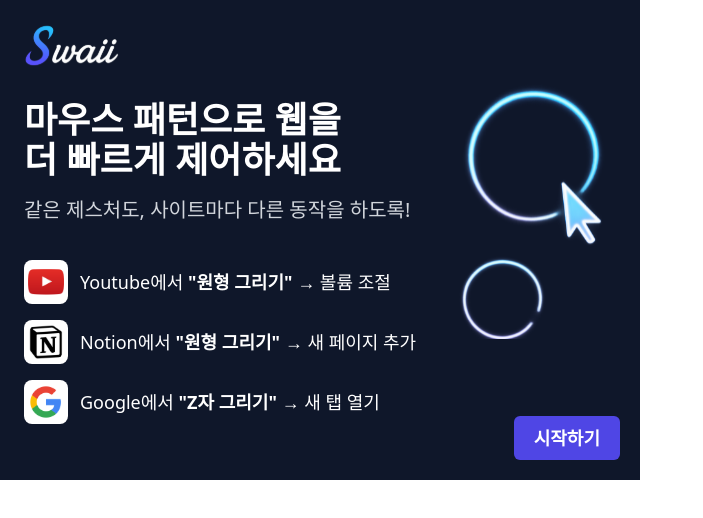
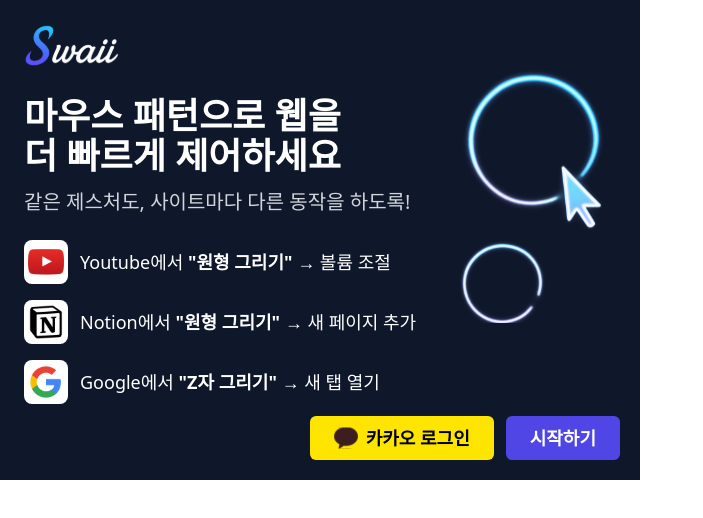
Before and after one commit to Eun0713/swaii-extension, a React (Vite) app: page / in a window 1280 px wide. Shown: the top 518 px of the page, without its empty margins (0-703 px from the left). Built offline with nearby package versions, Linux system fonts and the light colour scheme.

Commit message:
feat: 카카오 로그인 버튼 추가 및 버튼 정렬 개선

```diff
--- a/src/components/common/Button.jsx
+++ b/src/components/common/Button.jsx
@@ -15,12 +15,13 @@ const Button = ({
     danger: "bg-red-500 text-white",
     neutralDanger: "bg-zinc-600 text-white",
     muted: "bg-slate-900 text-white",
+    kakao: "bg-[#FEE500] text-black",
   };
 
   const sizes = {
     sm: "text-sm px-3 py-1",
     md: "text-base px-4 py-1",
-    lg: "text-lg px-5 py-2",
+    lg: "text-lg px-6 py-2",
   };
 
   return (
--- a/src/pages/EntryPoint.jsx
+++ b/src/pages/EntryPoint.jsx
@@ -1,6 +1,7 @@
 import { useNavigate } from "react-router-dom";
 
 import GestureCircleCursor from "@/assets/gestures/circle-gesture.svg";
+import KakaoIcon from "@/assets/logos/logo-kakao.svg?react";
 import LogoSwaii from "@/assets/logos/logo-swaii.svg?react";
 import Button from "@/components/common/Button";
 import { gestureItems } from "@/constants/gestureItems";
@@ -13,19 +14,19 @@ const EntryPoint = () => {
       <img
         src={GestureCircleCursor}
         alt="Gesture Circle"
-        className="absolute right-6 top-20 w-[160px]"
+        className="absolute right-6 top-16 w-[160px]"
       />
       <LogoSwaii />
 
-      <div className="mt-8 text-4xl font-bold">
+      <div className="mt-7 text-4xl font-bold">
         마우스 패턴으로 웹을 <br /> 더 빠르게 제어하세요
       </div>
 
-      <p className="mt-4 text-xl text-gray-300">
+      <p className="mt-3 text-xl text-gray-300">
         같은 제스처도, 사이트마다 다른 동작을 하도록!
       </p>
 
-      <ul className="mt-9 space-y-4 text-lg">
+      <ul className="mt-6 space-y-4 text-lg">
         {gestureItems.map(({ icon, site, gesture, action }) => (
           <li key={site} className="flex items-center">
             <img src={icon} className="mr-3" />
@@ -36,7 +37,13 @@ const EntryPoint = () => {
         ))}
       </ul>
 
-      <div className="absolute bottom-5 right-5">
+      <div className="absolute bottom-5 right-5 flex gap-3">
+        <Button variant="kakao" size="lg">
+          <div className="flex items-center">
+            <KakaoIcon className="mr-2 h-6 w-6" />
+            카카오 로그인
+          </div>
+        </Button>
         <Button
           onClick={() => navigate("/settings")}
           variant="primary"
```
Also changed, not shown: src/assets/logos/logo-kakao.svg (added).
